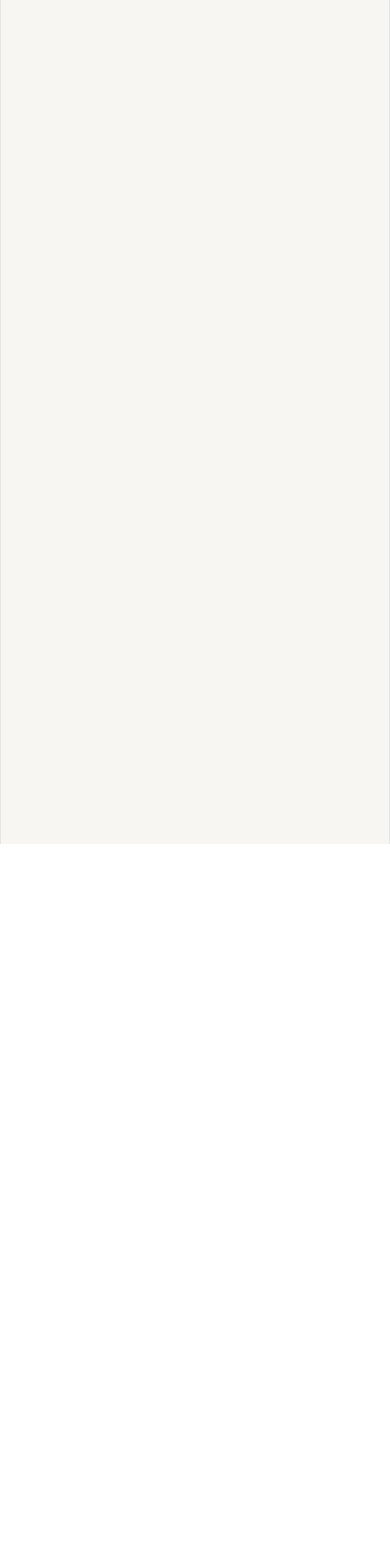
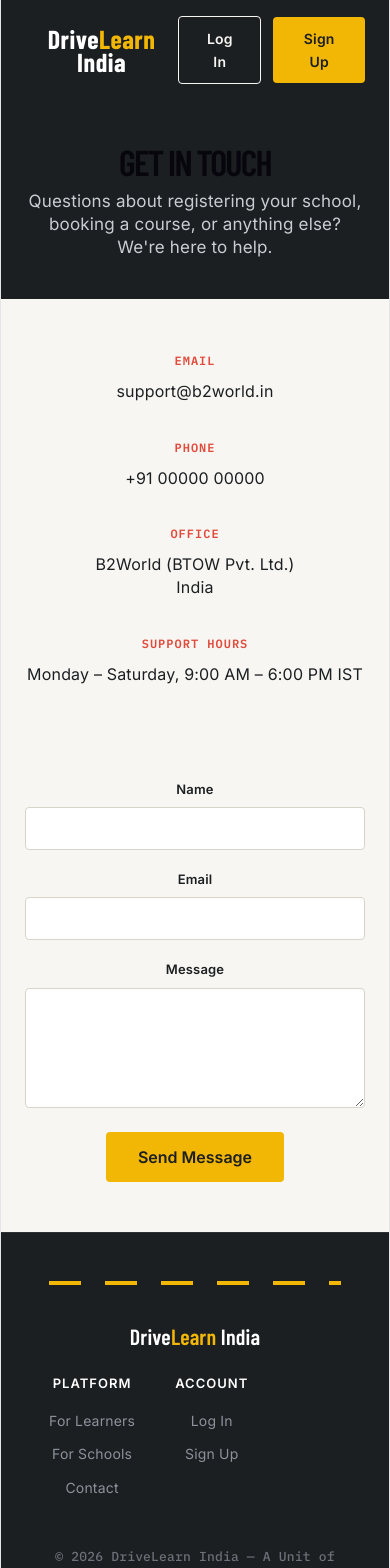
Before and after one commit to VT-2004/drivelearn-india, a React (Vite) app in the folder client/: page /contact in a window 390 px wide. Before the commit this address had no page. Shown: the top 1568 px of the page. Before the commit the page ends 844 px from the top, so only its background shows below. Built offline with nearby package versions, Linux system fonts and the light colour scheme.

Commit message:
Add contact page and complete responsive polish pass

```diff
--- a/client/src/App.jsx
+++ b/client/src/App.jsx
@@ -8,6 +8,7 @@ import LearnerDashboard from './pages/learner/LearnerDashboard';
 import Home from './pages/public/Home';
 import ForSchools from './pages/public/ForSchools';
 import ForLearners from './pages/public/ForLearners';
+import Contact from './pages/public/Contact';
 
 // Placeholder simple components for other roles - build these out fully in later parts
 const AdminDashboard = () => <div style={{ padding: '40px' }}><h1>Admin Dashboard</h1></div>;
@@ -24,6 +25,7 @@ function App() {
           <Route path="/signup" element={<Signup />} />
           <Route path="/for-schools" element={<ForSchools />} />
           <Route path="/for-learners" element={<ForLearners />} />
+          <Route path="/contact" element={<Contact />} />
 
           <Route
             path="/learner"
--- /dev/null
+++ b/client/src/pages/public/Contact.jsx
@@ -0,0 +1,95 @@
+import { useState } from 'react';
+import Navbar from '../../components/Navbar';
+import Footer from '../../components/Footer';
+import '../../styles/landing.css';
+
+const Contact = () => {
+  const [formData, setFormData] = useState({ name: '', email: '', message: '' });
+  const [submitted, setSubmitted] = useState(false);
+
+  const handleChange = (e) => {
+    setFormData({ ...formData, [e.target.name]: e.target.value });
+  };
+
+  const handleSubmit = (e) => {
+    e.preventDefault();
+    // Note: no backend endpoint for this yet — just confirms UI works.
+    // A real submission endpoint can be added in a later part if needed.
+    console.log('Contact form submitted:', formData);
+    setSubmitted(true);
+    setFormData({ name: '', email: '', message: '' });
+  };
+
+  return (
+    <div>
+      <Navbar />
+
+      <section className="contact-hero">
+        <h1>Get in Touch</h1>
+        <p>
+          Questions about registering your school, booking a course, or anything else?
+          We're here to help.
+        </p>
+      </section>
+
+      <section className="contact-body">
+        <div>
+          <div className="contact-info-item">
+            <h5>Email</h5>
+            <p>support@b2world.in</p>
+          </div>
+          <div className="contact-info-item">
+            <h5>Phone</h5>
+            <p>+91 00000 00000</p>
+          </div>
+          <div className="contact-info-item">
+            <h5>Office</h5>
+            <p>B2World (BTOW Pvt. Ltd.)<br />India</p>
+          </div>
+          <div className="contact-info-item">
+            <h5>Support Hours</h5>
+            <p>Monday – Saturday, 9:00 AM – 6:00 PM IST</p>
+          </div>
+        </div>
+
+        <form className="contact-form" onSubmit={handleSubmit}>
+          {submitted && (
+            <div className="contact-success">
+              Thanks! Your message has been noted — we'll get back to you soon.
+            </div>
+          )}
+          <label>Name</label>
+          <input
+            type="text"
+            name="name"
+            value={formData.name}
+            onChange={handleChange}
+            required
+          />
+          <label>Email</label>
+          <input
+            type="email"
+            name="email"
+            value={formData.email}
+            onChange={handleChange}
+            required
+          />
+          <label>Message</label>
+          <textarea
+            name="message"
+            value={formData.message}
+            onChange={handleChange}
+            required
+          />
+          <button type="submit" className="btn btn-primary btn-lg">
+            Send Message
+          </button>
+        </form>
+      </section>
+
+      <Footer />
+    </div>
+  );
+};
+
+export default Contact;
--- a/client/src/styles/landing.css
+++ b/client/src/styles/landing.css
@@ -582,3 +582,95 @@ body {
   .pricing-grid { grid-template-columns: 1fr; }
   .benefits, .pricing, .cta-band { padding-left: 24px; padding-right: 24px; }
 }
+/* ===== Contact Page ===== */
+.contact-hero {
+  background: var(--color-asphalt);
+  color: var(--color-white);
+  padding: 70px 48px 50px;
+}
+
+.contact-hero h1 {
+  font-family: var(--font-display);
+  font-size: 52px;
+  text-transform: uppercase;
+  margin: 0 0 16px;
+}
+
+.contact-hero p {
+  color: #C8CDD2;
+  font-size: 17px;
+  max-width: 500px;
+}
+
+.contact-body {
+  display: grid;
+  grid-template-columns: 1fr 1fr;
+  gap: 60px;
+  padding: 70px 48px 90px;
+  background: var(--color-offwhite);
+}
+
+.contact-info-item {
+  margin-bottom: 32px;
+}
+
+.contact-info-item h5 {
+  font-family: var(--font-mono);
+  font-size: 12px;
+  text-transform: uppercase;
+  letter-spacing: 1px;
+  color: var(--color-signal-red);
+  margin: 0 0 8px;
+}
+
+.contact-info-item p {
+  font-size: 16px;
+  color: var(--color-asphalt);
+  margin: 0;
+}
+
+.contact-form label {
+  display: block;
+  font-size: 13px;
+  font-weight: 600;
+  margin-bottom: 6px;
+  color: var(--color-asphalt);
+}
+
+.contact-form input,
+.contact-form textarea {
+  width: 100%;
+  padding: 12px;
+  border: 1.5px solid #D8D4C9;
+  border-radius: 4px;
+  font-family: var(--font-body);
+  font-size: 14px;
+  margin-bottom: 18px;
+  background: var(--color-white);
+}
+
+.contact-form input:focus,
+.contact-form textarea:focus {
+  outline: none;
+  border-color: var(--color-lane-yellow);
+}
+
+.contact-form textarea {
+  min-height: 120px;
+  resize: vertical;
+}
+
+.contact-success {
+  background: #E8F5E9;
+  border-left: 3px solid #4CAF50;
+  padding: 14px 18px;
+  font-size: 14px;
+  border-radius: 4px;
+  margin-bottom: 18px;
+}
+
+@media (max-width: 900px) {
+  .contact-body { grid-template-columns: 1fr; padding: 50px 24px; }
+  .contact-hero { padding: 50px 24px 40px; }
+  .contact-hero h1 { font-size: 36px; }
+}
```
